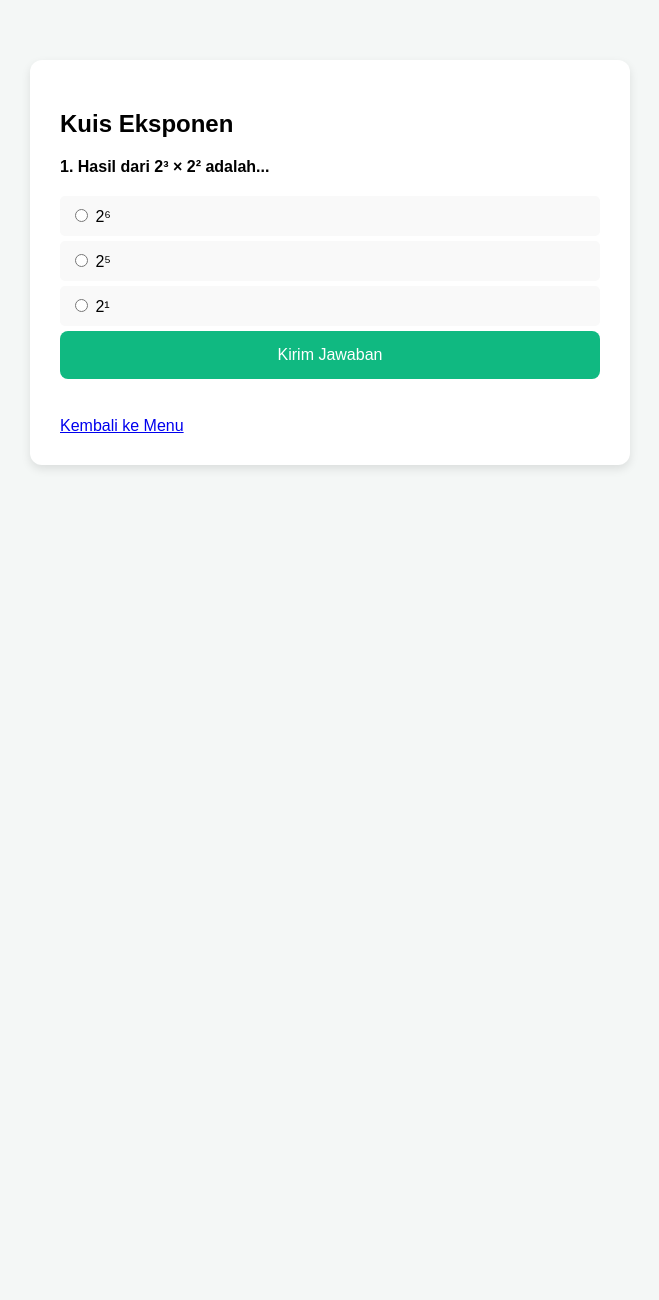
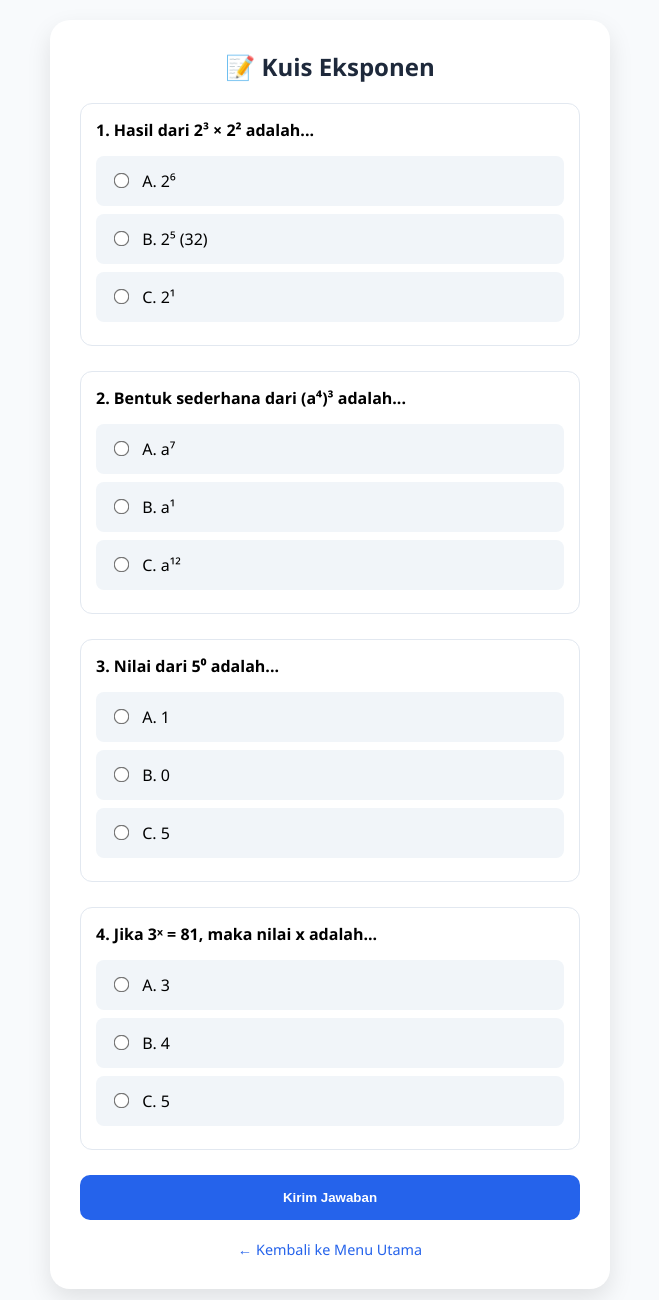
Before and after one commit to sepdinheriyanto-alt/Matematik, a plain HTML site: page kuis.html in a window 1280 px wide. Shown: the whole page, without its empty margins (310-969 px from the left). Before the commit the page ends 800 px from the top, so only its background shows below. Drawn offline with Linux system fonts and the light colour scheme.

Commit message:
Update kuis.html

```diff
--- a/kuis.html
+++ b/kuis.html
@@ -3,39 +3,106 @@
 <head>
     <meta charset="UTF-8">
     <meta name="viewport" content="width=device-width, initial-scale=1.0">
-    <title>Kuis Matematika</title>
+    <title>Kuis Eksponen Interaktif</title>
     <style>
-        body { font-family: sans-serif; max-width: 600px; margin: 40px auto; padding: 20px; background: #f4f7f6; }
-        .quiz-container { background: white; padding: 30px; border-radius: 12px; box-shadow: 0 4px 10px rgba(0,0,0,0.1); }
-        .question { margin-bottom: 20px; font-weight: bold; }
-        .options label { display: block; padding: 10px; background: #f9f9f9; margin: 5px 0; border-radius: 5px; cursor: pointer; }
-        .btn-submit { background: #10b981; color: white; border: none; width: 100%; padding: 15px; border-radius: 8px; font-size: 16px; cursor: pointer; }
-        #result { margin-top: 20px; font-weight: bold; text-align: center; font-size: 1.2em; color: #1e40af; }
+        :root { --primary: #2563eb; --success: #10b981; --error: #ef4444; --bg: #f8fafc; }
+        body { font-family: 'Segoe UI', sans-serif; background-color: var(--bg); margin: 0; padding: 20px; display: flex; justify-content: center; }
+        .quiz-card { background: white; max-width: 500px; width: 100%; padding: 30px; border-radius: 20px; box-shadow: 0 10px 25px rgba(0,0,0,0.1); }
+        h2 { text-align: center; color: #1e293b; margin-top: 0; }
+        .question-box { margin-bottom: 25px; padding: 15px; border-radius: 12px; border: 1px solid #e2e8f0; transition: 0.3s; }
+        .question-text { font-weight: 600; margin-bottom: 15px; display: block; }
+        .option { display: block; padding: 12px; margin: 8px 0; background: #f1f5f9; border-radius: 8px; cursor: pointer; transition: 0.2s; border: 2px solid transparent; }
+        .option:hover { background: #e2e8f0; }
+        input[type="radio"] { margin-right: 10px; transform: scale(1.2); }
+
+        .correct { background: #d1fae5 !important; border-color: var(--success) !important; }
+        .wrong { background: #fee2e2 !important; border-color: var(--error) !important; }
+
+        .btn-container { display: flex; gap: 10px; margin-top: 20px; }
+        button { flex: 1; padding: 15px; border: none; border-radius: 10px; font-weight: bold; cursor: pointer; transition: 0.3s; }
+        .btn-submit { background: var(--primary); color: white; }
+        .btn-reset { background: #64748b; color: white; display: none; }
+        #result-display { margin-top: 20px; text-align: center; font-size: 1.2em; font-weight: bold; display: none; }
+        .nav-link { display: block; text-align: center; margin-top: 20px; color: var(--primary); text-decoration: none; font-size: 0.9em; }
     </style>
 </head>
 <body>
-    <div class="quiz-container">
-        <h2>Kuis Eksponen</h2>
-        <div id="quiz">
-            <div class="question">1. Hasil dari 2³ × 2² adalah...</div>
-            <div class="options">
-                <label><input type="radio" name="q1" value="0"> 2⁶</label>
-                <label><input type="radio" name="q1" value="1"> 2⁵</label>
-                <label><input type="radio" name="q1" value="0"> 2¹</label>
+    <div class="quiz-card">
+        <h2>📝 Kuis Eksponen</h2>
+        <form id="quizForm">
+            <div class="question-box" id="q1-box">
+                <span class="question-text">1. Hasil dari 2³ × 2² adalah...</span>
+                <label class="option"><input type="radio" name="q1" value="A"> A. 2⁶</label>
+                <label class="option"><input type="radio" name="q1" value="B"> B. 2⁵ (32)</label>
+                <label class="option"><input type="radio" name="q1" value="C"> C. 2¹</label>
             </div>
-        </div>
-        <button class="btn-submit" onclick="checkQuiz()">Kirim Jawaban</button>
-        <div id="result"></div>
-        <br>
-        <a href="index.html">Kembali ke Menu</a>
+
+            <div class="question-box" id="q2-box">
+                <span class="question-text">2. Bentuk sederhana dari (a⁴)³ adalah...</span>
+                <label class="option"><input type="radio" name="q2" value="A"> A. a⁷</label>
+                <label class="option"><input type="radio" name="q2" value="B"> B. a¹</label>
+                <label class="option"><input type="radio" name="q2" value="C"> C. a¹²</label>
+            </div>
+
+            <div class="question-box" id="q3-box">
+                <span class="question-text">3. Nilai dari 5⁰ adalah...</span>
+                <label class="option"><input type="radio" name="q3" value="A"> A. 1</label>
+                <label class="option"><input type="radio" name="q3" value="B"> B. 0</label>
+                <label class="option"><input type="radio" name="q3" value="C"> C. 5</label>
+            </div>
+
+            <div class="question-box" id="q4-box">
+                <span class="question-text">4. Jika 3ˣ = 81, maka nilai x adalah...</span>
+                <label class="option"><input type="radio" name="q4" value="A"> A. 3</label>
+                <label class="option"><input type="radio" name="q4" value="B"> B. 4</label>
+                <label class="option"><input type="radio" name="q4" value="C"> C. 5</label>
+            </div>
+
+            <div id="result-display"></div>
+
+            <div class="btn-container">
+                <button type="button" class="btn-submit" onclick="submitQuiz()">Kirim Jawaban</button>
+                <button type="button" class="btn-reset" onclick="resetQuiz()">Ulangi Kuis</button>
+            </div>
+        </form>
+        <a href="index.html" class="nav-link">← Kembali ke Menu Utama</a>
     </div>
 
     <script>
-        function checkQuiz() {
+        const answers = { q1: 'B', q2: 'C', q3: 'A', q4: 'B' };
+
+        function submitQuiz() {
             let score = 0;
-            let q1 = document.querySelector('input[name="q1"]:checked');
-            if (q1 && q1.value == "1") score = 100;
-            document.getElementById('result').innerHTML = "Skor Anda: " + score;
+            let total = 4;
+            const form = document.getElementById('quizForm');
+
+            for (let i = 1; i <= total; i++) {
+                const name = 'q' + i;
+                const selected = form.querySelector(`input[name="${name}"]:checked`);
+                const box = document.getElementById(name + '-box');
+
+                if (selected) {
+                    if (selected.value === answers[name]) {
+                        score++;
+                        box.classList.add('correct');
+                    } else {
+                        box.classList.add('wrong');
+                    }
+                }
+            }
+
+            const finalScore = (score / total) * 100;
+            const resultDisplay = document.getElementById('result-display');
+            resultDisplay.style.display = 'block';
+            resultDisplay.innerHTML = `Skor Anda: ${finalScore} / 100`;
+            resultDisplay.style.color = finalScore >= 75 ? '#10b981' : '#ef4444';
+
+            document.querySelector('.btn-submit').style.display = 'none';
+            document.querySelector('.btn-reset').style.display = 'block';
+        }
+
+        function resetQuiz() {
+            location.reload();
         }
     </script>
 </body>
```
